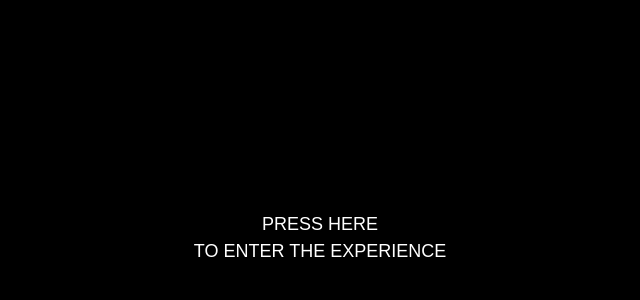
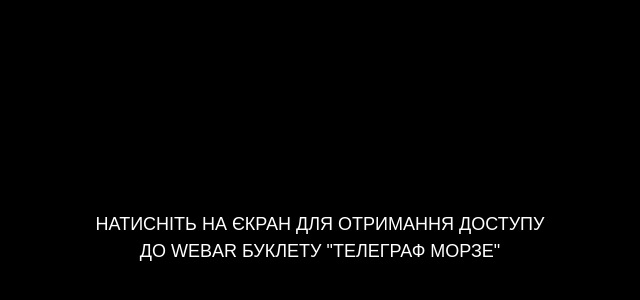
Before and after one commit to valmech/WebAR, a plain HTML site: page index.html in a window 1280 px wide. Shown: the part 162-462 px from the top of the page, without its empty margins (320-960 px from the left). Drawn offline with nearby package versions, Linux system fonts and the light colour scheme.

Commit message:
Changed by GitHub

```diff
--- a/index.html
+++ b/index.html
@@ -27,9 +27,9 @@
                 text-transform: uppercase; font-family: Arial, Helvetica, sans-serif; font-weight: 400; line-height: 1.5em; font-size: large; white-space: nowrap;
                 user-select: none; pointer-events: none;
             ">
-            Press here
+            Натисніть на єкран для отримання доступу
             <br>
-            to enter the experience
+            до WebAR буклету "Телеграф Морзе"
         </div>
     </div>
 
```
